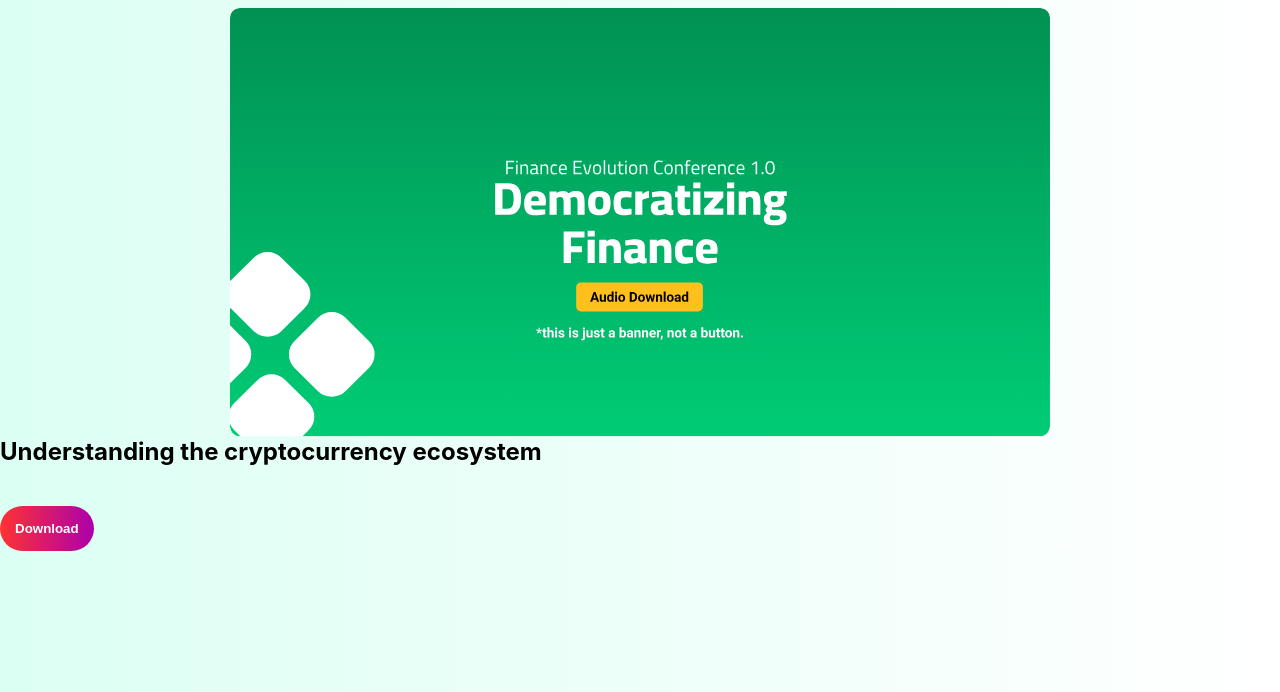
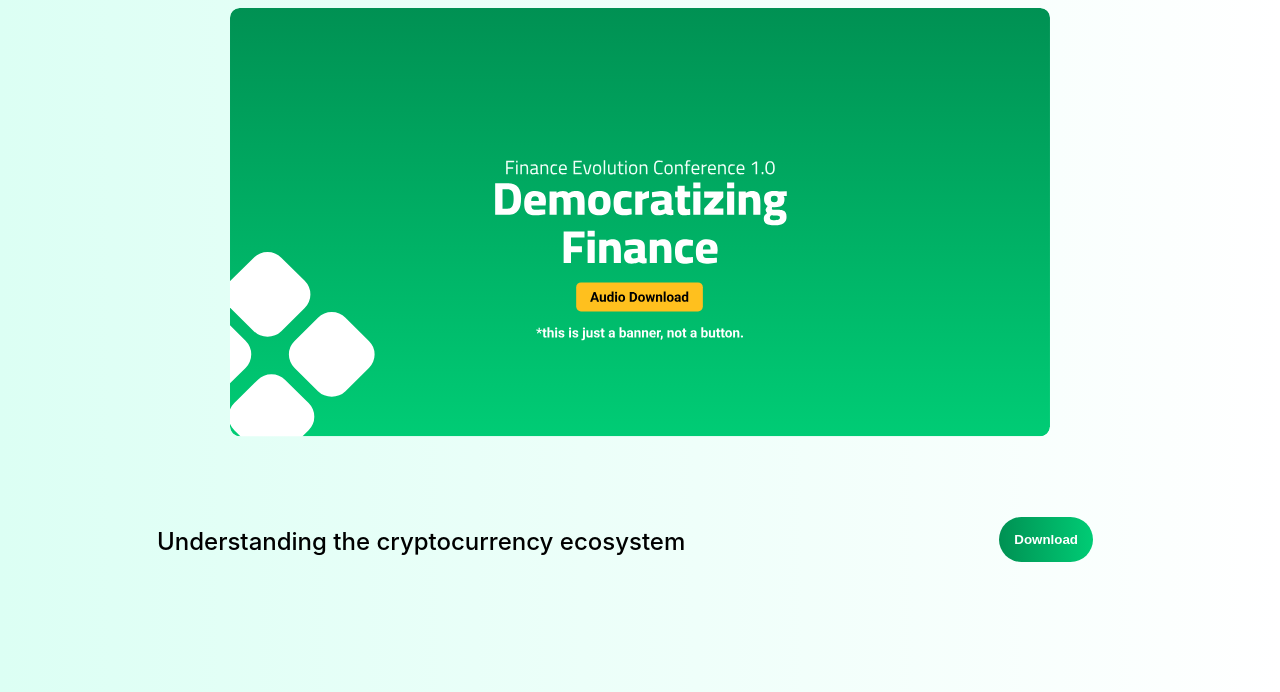
Before and after one commit to Stanrute/stanrute-fec, a plain HTML site: page index.html in a window 1280 px wide. Shown: the part 108-800 px from the top of the page. Drawn offline with Linux system fonts and the light colour scheme.

Commit message:
Download edits

```diff
--- a/index.html
+++ b/index.html
@@ -20,7 +20,7 @@
             </div>
             <div class="download-list">
                 <div class="day1">
-                    <h2>Understanding the cryptocurrency ecosystem</h2>
+                    <h2 class="title">Understanding the cryptocurrency ecosystem</h2>
                     <a href="https://www.instagram.com/mystanrute_/" target="_blank"><button class="btn-download">Download</button></a>
                 </div>
 
--- a/style.css
+++ b/style.css
@@ -41,9 +41,19 @@ body {
     border-radius: 100px;
     border: none;
     text-decoration: none;
-    background-image: linear-gradient(to right, rgb(255, 50, 50), rgb(172, 0, 172));
+    background-image: linear-gradient(to right, #009153, #00CC75);
     -webkit-text-fill-color: white;
     font-weight: 600;
     margin-top: 40px;
     margin-right: 30px;
 }
+.day1 {
+    display: flex;
+    flex-direction: row;
+    justify-content: space-around;
+    margin-top: 40px;
+}
+.title {
+    font-weight: 500;
+    margin-top: 50px;
+}
```
